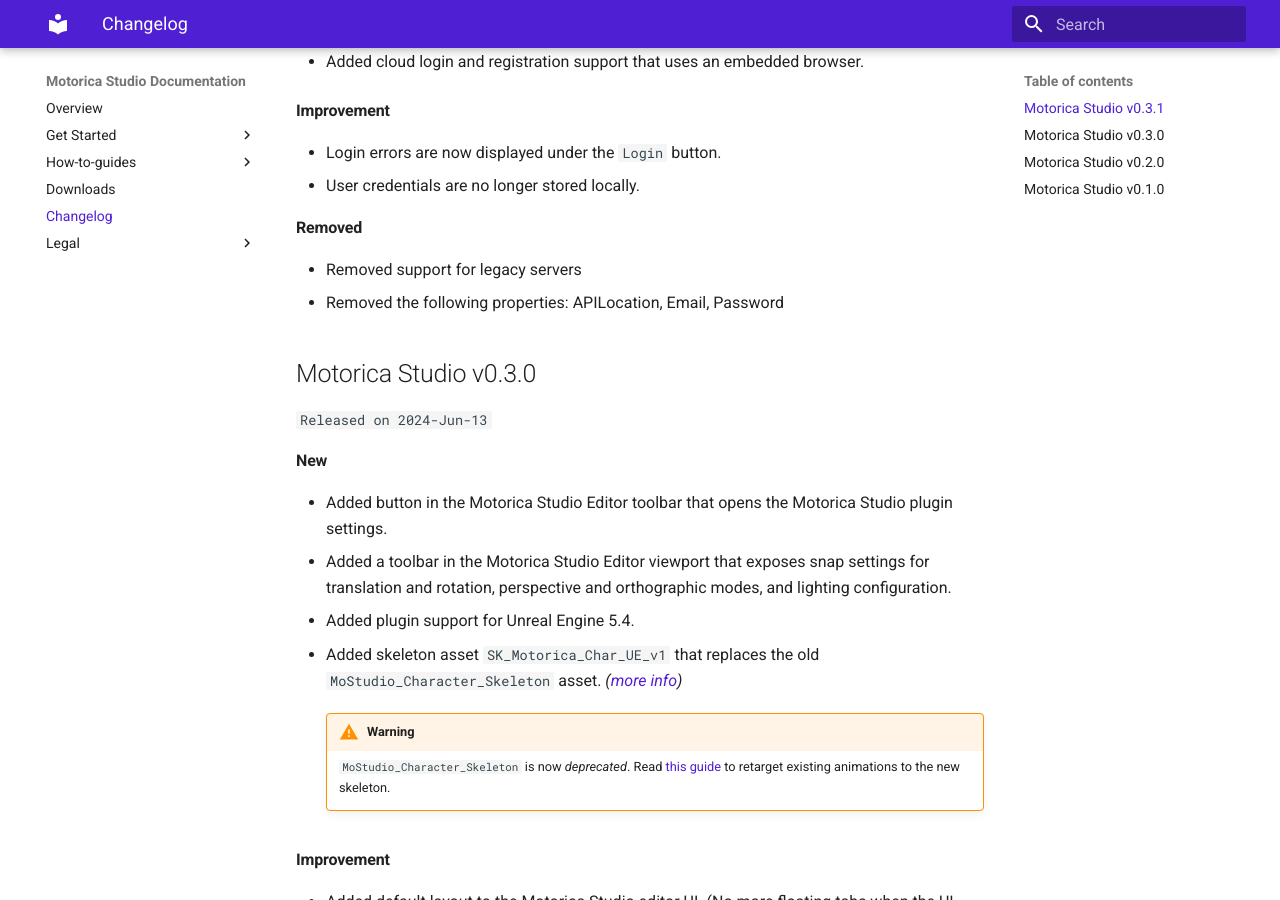
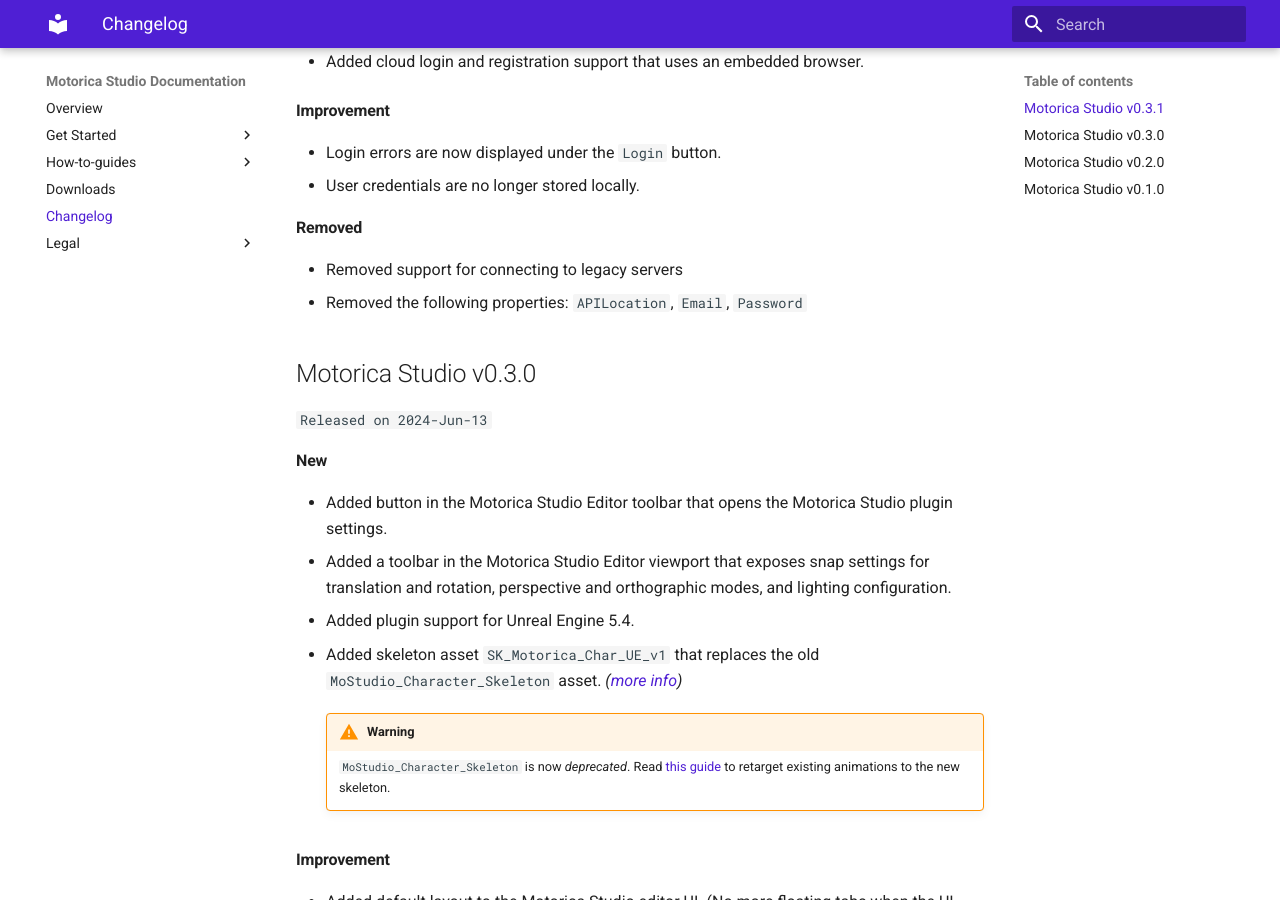
Before and after one commit to MotoricaAI/MoStudioDocs, an MkDocs documentation site: the page built from docs/changelog.md, in a window 1280 px wide and 900 px high, scrolled down 416 px. Built offline with MkDocs 1.6.1 and Material for MkDocs 9.7.7, drawn with Linux system fonts in a browser that asks for light colours.

Commit message:
Update changelog.md

```diff
--- a/docs/changelog.md
+++ b/docs/changelog.md
@@ -15,8 +15,8 @@
 - User credentials are no longer stored locally.
 
 #### Removed
-- Removed support for legacy servers
-- Removed the following properties: APILocation, Email, Password
+- Removed support for connecting to legacy servers
+- Removed the following properties: `APILocation`, `Email`, `Password`
 
 ## Motorica Studio v0.3.0
 `Released on 2024-Jun-13`
```
